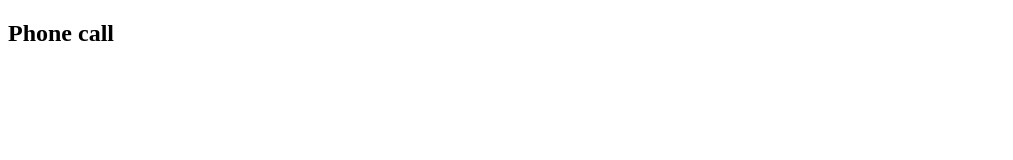
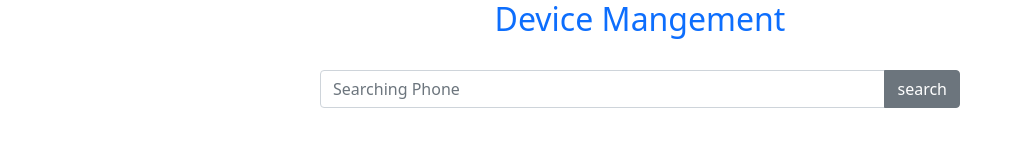
Before and after one commit to Rakibulhasan70/phone-hunter, a plain HTML site: page index.html in a window 1280 px wide. Shown: the whole page, without its empty margins (0-1013 px from the left). Drawn offline with nearby package versions, Linux system fonts and the light colour scheme.

Commit message:
conslog-log part

```diff
--- a/index.html
+++ b/index.html
@@ -6,10 +6,43 @@
     <meta http-equiv="X-UA-Compatible" content="IE=edge">
     <meta name="viewport" content="width=device-width, initial-scale=1.0">
     <title>Phone call Projects</title>
+    <!-- bootstrap css link -->
+    <link href="https://cdn.jsdelivr.net/npm/bootstrap@5.0.2/dist/css/bootstrap.min.css" rel="stylesheet"
+        integrity="sha384-EVSTQN3/azprG1Anm3QDgpJLIm9Nao0Yz1ztcQTwFspd3yD65VohhpuuCOmLASjC" crossorigin="anonymous">
 </head>
 
 <body>
-    <h2>Phone call</h2>
+    <h2 class="text-center text-primary">Device Mangement</h2>
+    <!-- input field -->
+    <br>
+    <div class="input-group mb-3 w-50 mx-auto">
+        <input id="inputFeild" type="text" class="form-control" placeholder="Searching Phone"
+            aria-label="Recipient's username" aria-describedby="button-addon2">
+        <button onclick="searchButton()" class="btn btn-outline-secondary bg-secondary text-white" type="button"
+            id="inputId">search</button>
+    </div>
+
+    <!-- all phone details -->
+    <!-- <div class="row row-cols-1 row-cols-md-3 g-4">
+        <div class="col">
+            <div class="card">
+                <img src="..." class="card-img-top" alt="...">
+                <div class="card-body">
+                    <h5 class="card-title">Card title</h5>
+                    <p class="card-text">This is a longer card with supporting text below as a natural lead-in to
+                        additional content. This content is a little bit longer.</p>
+                </div>
+            </div>
+        </div>
+    </div> -->
+
+
+    <!-- javascript link -->
+    <script src="index.js"></script>
+    <!-- bootstrap javascript link -->
+    <script src="https://cdn.jsdelivr.net/npm/bootstrap@5.0.2/dist/js/bootstrap.bundle.min.js"
+        integrity="sha384-MrcW6ZMFYlzcLA8Nl+NtUVF0sA7MsXsP1UyJoMp4YLEuNSfAP+JcXn/tWtIaxVXM"
+        crossorigin="anonymous"></script>
 </body>
 
 </html>
--- a/index.js
+++ b/index.js
@@ -0,0 +1,17 @@
+const searchButton = () => {
+    const searchInput = document.getElementById('inputFeild')
+    const searchInputText = searchInput.value
+    // console.log(searchInputText)
+    const url = `https://openapi.programming-hero.com/api/phones?search=${searchInputText}`
+    fetch(url)
+        .then(res => res.json())
+        .then(data => displayPhones(data))
+
+    searchInput.value = ''
+}
+
+const displayPhones = phones => {
+    // console.log(phones)
+
+
+}
```
